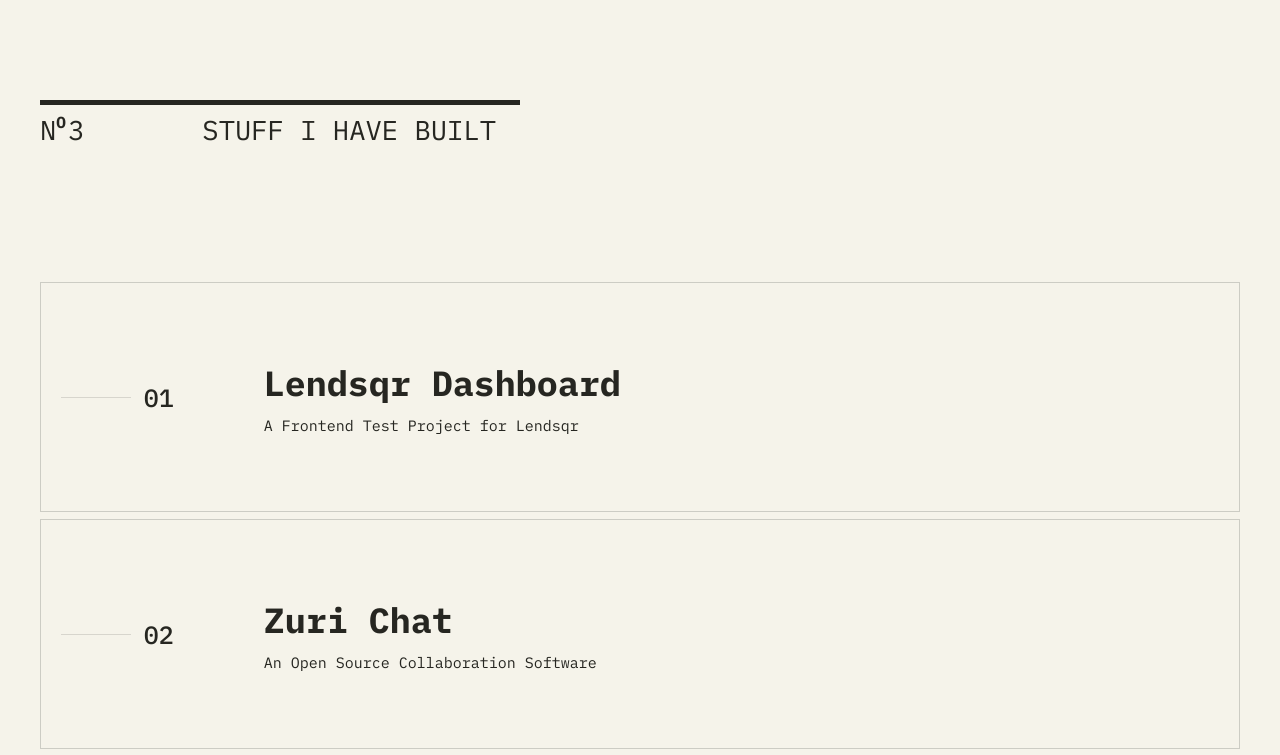
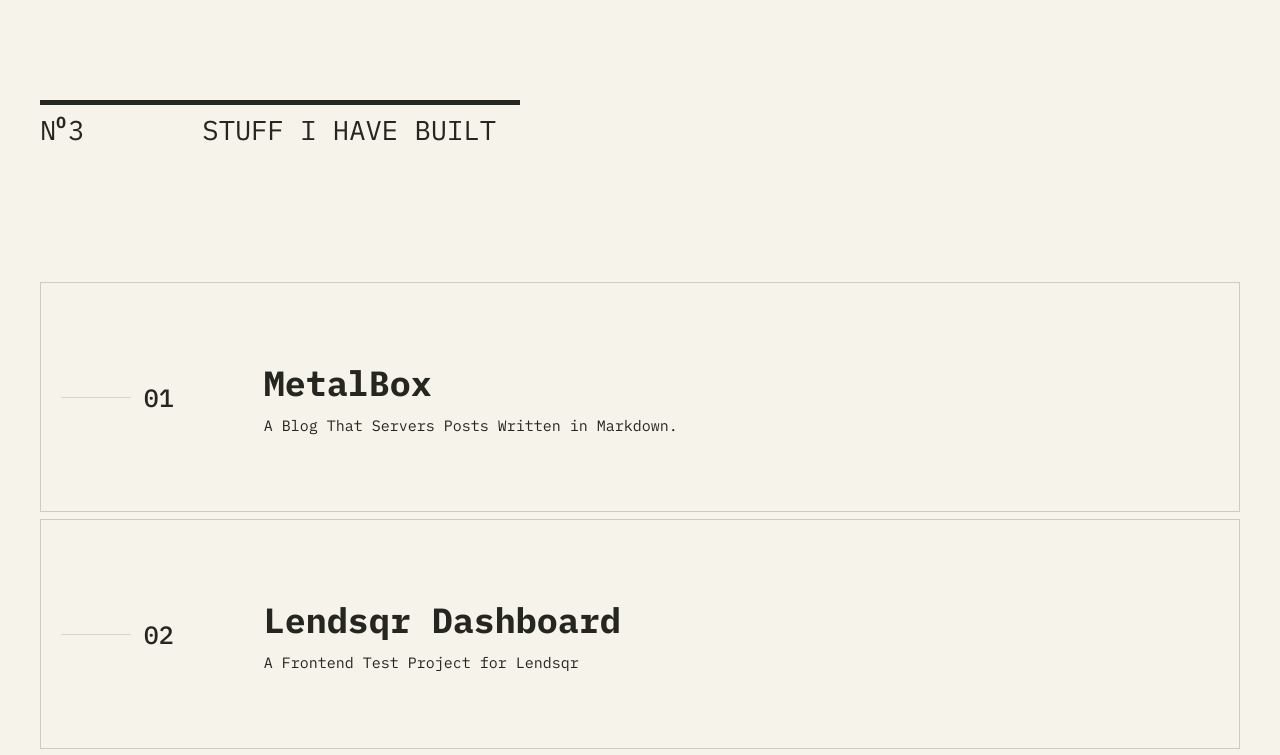
Before and after one commit to ImieboGodson/portfolio-v1.0, a React (Create React App) app: page / in a window 1280 px wide. Shown: the part 2000-2755 px from the top of the page. Built offline with nearby package versions, Linux system fonts and the light colour scheme.

Commit message:
feat: added new project

```diff
--- a/src/data.js
+++ b/src/data.js
@@ -1,46 +1,60 @@
 export const ProjectsArray = [
   {
     id: 1,
-        title: "Lendsqr-Dashboard",
-        name: "Lendsqr Dashboard",
-        tagline: 'A Frontend Test Project for Lendsqr',
-        discription: "This project is a take home test for a frontend role at Lendsqr. The goal was to build a portion of the Lendsqr dashboard where we can view the a table of users and and check each user details.",
-        status: 'Completed',
-        tools: ['ReactJS', 'TypeScript', 'Sass'],
-        githubLink: 'https://github.com/ImieboGodson/lendsqr-fe-test',
-        liveLink: 'https://imiebo-godson-lendsqr-fe-test.vercel.app/',
+    title: "MetalBox",
+    name: "MetalBox",
+    tagline: "A Blog That Servers Posts Written in Markdown.",
+    discription: `A NextJS Blog that serves statically generated markdown contents to HTML.`,
+    status: "Completed",
+    tools: ["NextJS", "Markdown", "SSG", "JS", "TailwindCSS", "Vercel"],
+    githubLink: "https://github.com/ImieboGodson/next_blog",
+    liveLink: "https://metalbox-one.vercel.app/",
   },
   {
     id: 2,
-        title: "Zuri-Chat",
-        name: "Zuri Chat",
-        tagline: 'An Open Source Collaboration Software',
-        discription: `ZuriChat is an open source effort to create a modern workspace where remote communication and collaboration is seamless.`,
-        status: 'Not Completed',
-        tools: ['ReactJS', 'JavaScript', 'NodeJS', 'ExpressJS', 'CSS Modules'],
-        githubLink: 'https://github.com/ImieboGodson/zc_main',
-        liveLink: 'https://www.zuri.chat/',
+    title: "Lendsqr-Dashboard",
+    name: "Lendsqr Dashboard",
+    tagline: "A Frontend Test Project for Lendsqr",
+    discription:
+      "This project is a take home test for a frontend role at Lendsqr. The goal was to build a portion of the Lendsqr dashboard where we can view the a table of users and and check each user details.",
+    status: "Completed",
+    tools: ["ReactJS", "TypeScript", "Sass"],
+    githubLink: "https://github.com/ImieboGodson/lendsqr-fe-test",
+    liveLink: "https://imiebo-godson-lendsqr-fe-test.vercel.app/",
   },
   {
     id: 3,
     title: "Creer",
     name: "Creer",
-        tagline: 'An Online Community for Local Developers.',
+    tagline: "An Online Community for Local Developers.",
     discription: `This project is centered on enabling people within the tech ecosystem to share/get insights about issues encountered in the tech ecosystem. Many developers, as well as non-developers, have so many information ranging from project ideas to problems or solution to problems they have encountered that they wish to share in other to get solutions or feedback from peers in the ecosystem. This platform will serve as a "dumping ground" of information(problems/solutions/project ideas/insights) for the tech bros and sisters in the ecosystem.`,
-        status: 'Not Completed',
-        tools: ['ReactJS', 'JavaScript', 'Redux', 'Figma'],
-        githubLink: 'https://github.com/ImieboGodson/creer-fe-pjt-105',
-        liveLink: 'https://creer.vercel.app/',
+    status: "Not Completed",
+    tools: ["ReactJS", "JavaScript", "Redux", "Figma"],
+    githubLink: "https://github.com/ImieboGodson/creer-fe-pjt-105",
+    liveLink: "https://creer.vercel.app/",
   },
+
   {
     id: 4,
+    title: "Zuri-Chat",
+    name: "Zuri Chat",
+    tagline: "An Open Source Collaboration Software",
+    discription: `ZuriChat is an open source effort to create a modern workspace where remote communication and collaboration is seamless.`,
+    status: "Not Completed",
+    tools: ["ReactJS", "JavaScript", "NodeJS", "ExpressJS", "CSS Modules"],
+    githubLink: "https://github.com/ImieboGodson/zc_main",
+    liveLink: "https://www.zuri.chat/",
+  },
+
+  {
+    id: 5,
     title: "Color-Orgy",
     name: "Color Orgy",
-        tagline: 'A curation of Nigerian music albums.',
+    tagline: "A curation of Nigerian music albums.",
     discription: `A curation of Nigerian music albums.`,
-        status: 'Not Completed',
-        tools: ['ReactJS', 'JavaScript', 'TailwindCSS', 'Vercel'],
-        githubLink: 'https://github.com/tomiiide/color-orgy',
-        liveLink: 'http://color-orgy.vercel.app/',
+    status: "Not Completed",
+    tools: ["ReactJS", "JavaScript", "TailwindCSS", "Vercel"],
+    githubLink: "https://github.com/tomiiide/color-orgy",
+    liveLink: "https://color-orgy.vercel.app/",
   },
-]
+];
```
Lines whose indentation alone changed are shown as unchanged.
